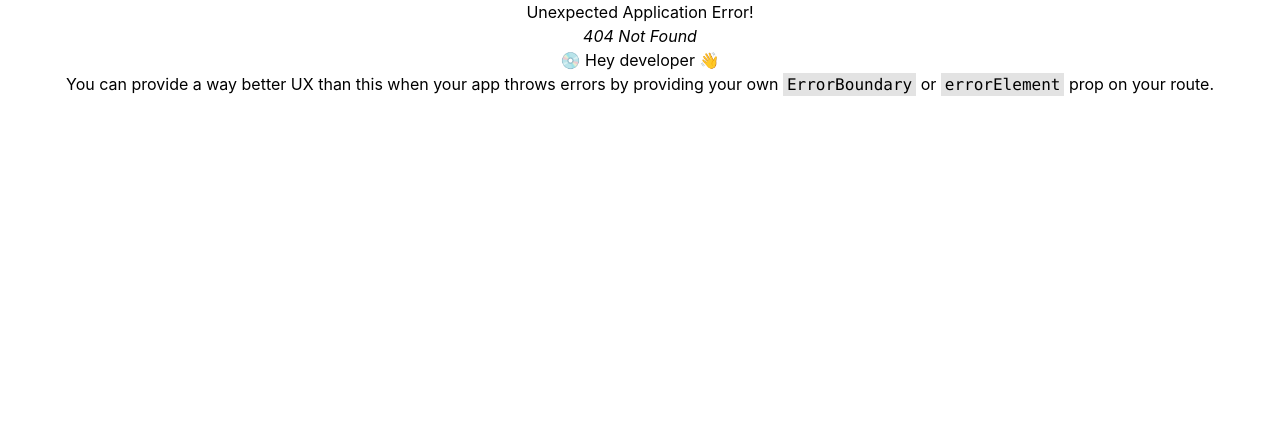
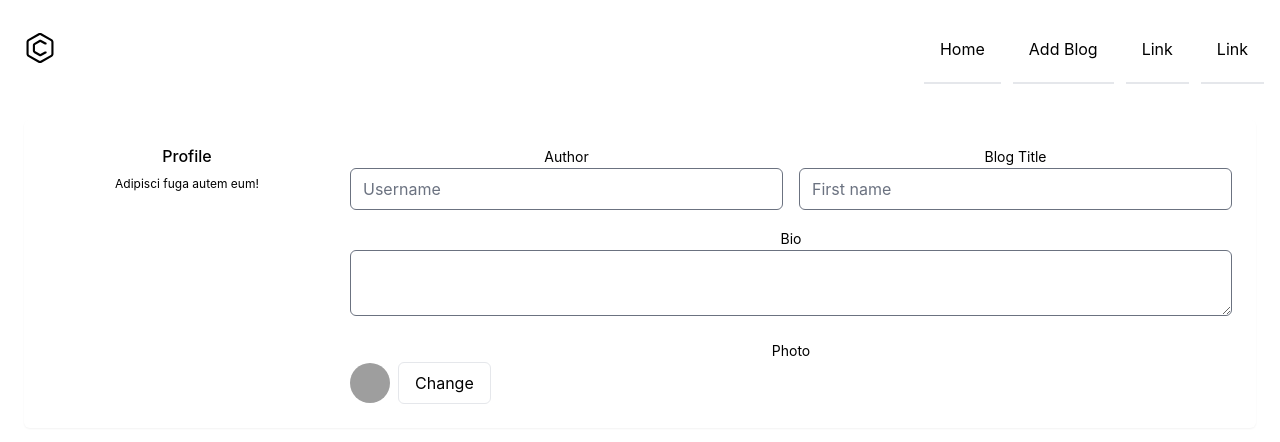
Before and after one commit to Rubayet-billah/redux-assignment-01-client, a React (Create React App) app: page /addblog in a window 1280 px wide. Before the commit this address had no page. Shown: the top 442 px of the page. Built offline with nearby package versions, Linux system fonts and the light colour scheme; grey boxes are pictures that could not be loaded; the HTML template or start-up script is replaced by a standard one.

Commit message:
add blog section added

```diff
--- a/src/App.js
+++ b/src/App.js
@@ -1,6 +1,5 @@
 import { RouterProvider } from "react-router-dom";
 import "./App.css";
-import Blogs from "./Pages/Blogs/Blogs";
 import router from "./routes/routes";
 
 function App() {
--- /dev/null
+++ b/src/Pages/Blogs/AddBlog.js
@@ -0,0 +1,77 @@
+import React from "react";
+
+const AddBlog = () => {
+  return (
+    <div>
+      <section className="p-6 dark:bg-gray-800 dark:text-gray-50">
+        <form
+          novalidate=""
+          action=""
+          className="container flex flex-col mx-auto space-y-12 ng-untouched ng-pristine ng-valid"
+        >
+          <fieldset className="grid grid-cols-4 gap-6 p-6 rounded-md shadow-sm dark:bg-gray-900">
+            <div className="space-y-2 col-span-full lg:col-span-1">
+              <p className="font-medium">Profile</p>
+              <p className="text-xs">Adipisci fuga autem eum!</p>
+            </div>
+            <div className="grid grid-cols-6 gap-4 col-span-full lg:col-span-3">
+              <div className="col-span-full sm:col-span-3">
+                <label for="username" className="text-sm">
+                  Author
+                </label>
+                <input
+                  id="username"
+                  type="text"
+                  placeholder="Username"
+                  className="w-full rounded-md focus:ring focus:ring-opacity-75 focus:ring-violet-400 dark:border-gray-700 dark:text-gray-900"
+                />
+              </div>
+
+              <div className="col-span-full sm:col-span-3">
+                <label for="firstname" className="text-sm">
+                  Blog Title
+                </label>
+                <input
+                  id="firstname"
+                  type="text"
+                  placeholder="First name"
+                  className="w-full rounded-md focus:ring focus:ring-opacity-75 focus:ring-violet-400 dark:border-gray-700 dark:text-gray-900"
+                />
+              </div>
+              <div className="col-span-full">
+                <label for="bio" className="text-sm">
+                  Bio
+                </label>
+                <textarea
+                  id="bio"
+                  placeholder=""
+                  className="w-full rounded-md focus:ring focus:ring-opacity-75 focus:ring-violet-400 dark:border-gray-700 dark:text-gray-900"
+                ></textarea>
+              </div>
+              <div className="col-span-full">
+                <label for="bio" className="text-sm">
+                  Photo
+                </label>
+                <div className="flex items-center space-x-2">
+                  <img
+                    src="https://source.unsplash.com/30x30/?random"
+                    alt=""
+                    className="w-10 h-10 rounded-full dark:bg-gray-500 dark:bg-gray-700"
+                  />
+                  <button
+                    type="button"
+                    className="px-4 py-2 border rounded-md dark:border-gray-100"
+                  >
+                    Change
+                  </button>
+                </div>
+              </div>
+            </div>
+          </fieldset>
+        </form>
+      </section>
+    </div>
+  );
+};
+
+export default AddBlog;
--- a/src/Shared/Header/Header.js
+++ b/src/Shared/Header/Header.js
@@ -1,4 +1,5 @@
 import React from "react";
+import { Link } from "react-router-dom";
 
 const Header = () => {
   return (
@@ -23,22 +24,20 @@
           </a>
           <ul className="items-stretch hidden space-x-3 md:flex">
             <li className="flex">
-              <a
-                rel="noopener noreferrer"
-                href="/"
+              <Link
+                to="/"
                 className="flex items-center px-4 -mb-1 border-b-2 dark:border-transparent"
               >
-                Link
-              </a>
+                Home
+              </Link>
             </li>
             <li className="flex">
-              <a
-                rel="noopener noreferrer"
-                href="/"
+              <Link
+                to="/addblog"
                 className="flex items-center px-4 -mb-1 border-b-2 dark:border-transparent"
               >
-                Link
-              </a>
+                Add Blog
+              </Link>
             </li>
             <li className="flex">
               <a
--- a/src/routes/routes.js
+++ b/src/routes/routes.js
@@ -1,5 +1,6 @@
 import { createBrowserRouter } from "react-router-dom";
 import MainLayout from "../Layouts/MainLayout/MainLayout";
+import AddBlog from "../Pages/Blogs/AddBlog";
 import Home from "../Pages/Home/Home";
 
 const router = createBrowserRouter([
@@ -11,6 +12,10 @@
         path: "/",
         element: <Home />,
       },
+      {
+        path: "/addblog",
+        element: <AddBlog />,
+      },
     ],
   },
 ]);
```
